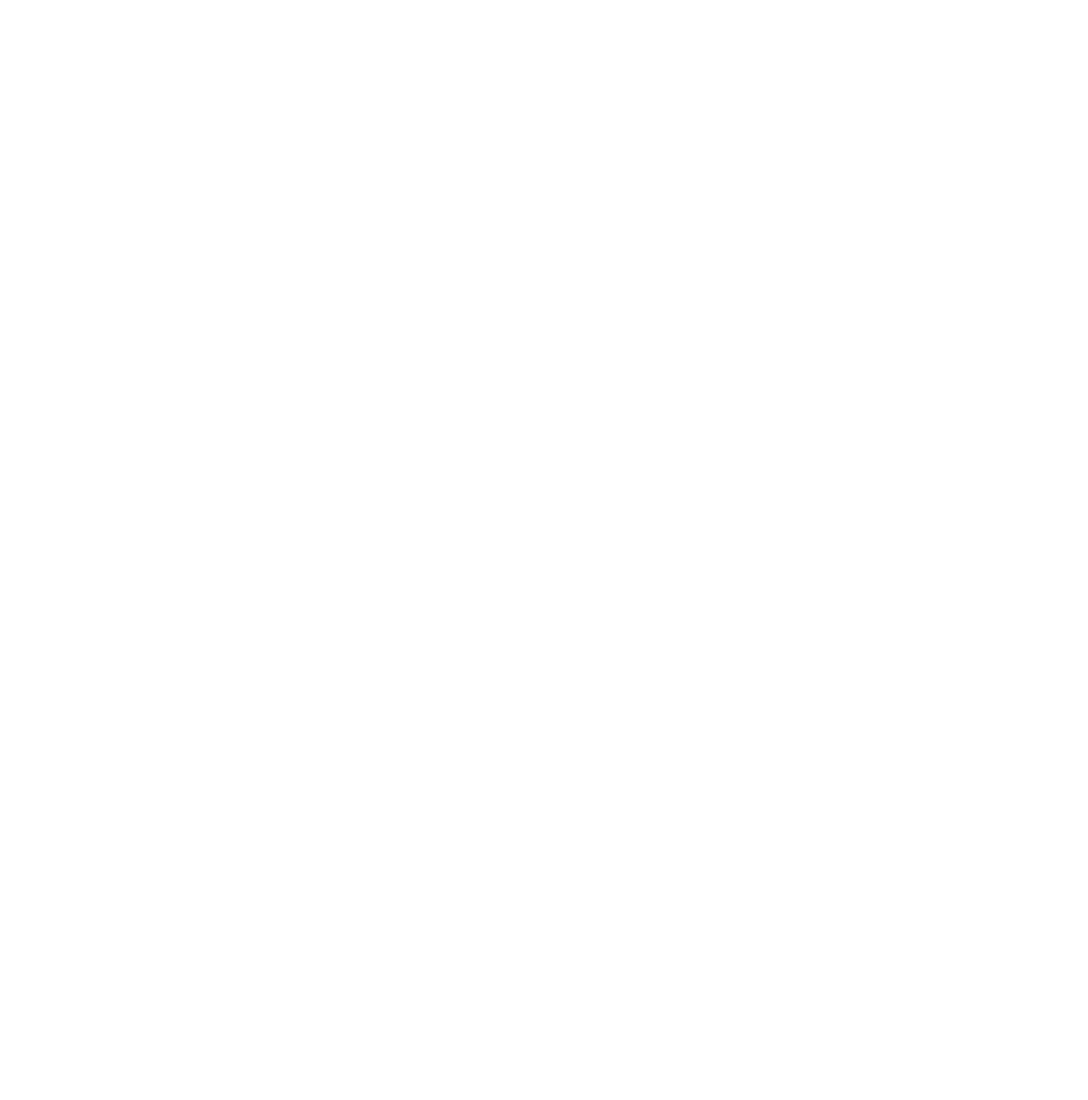
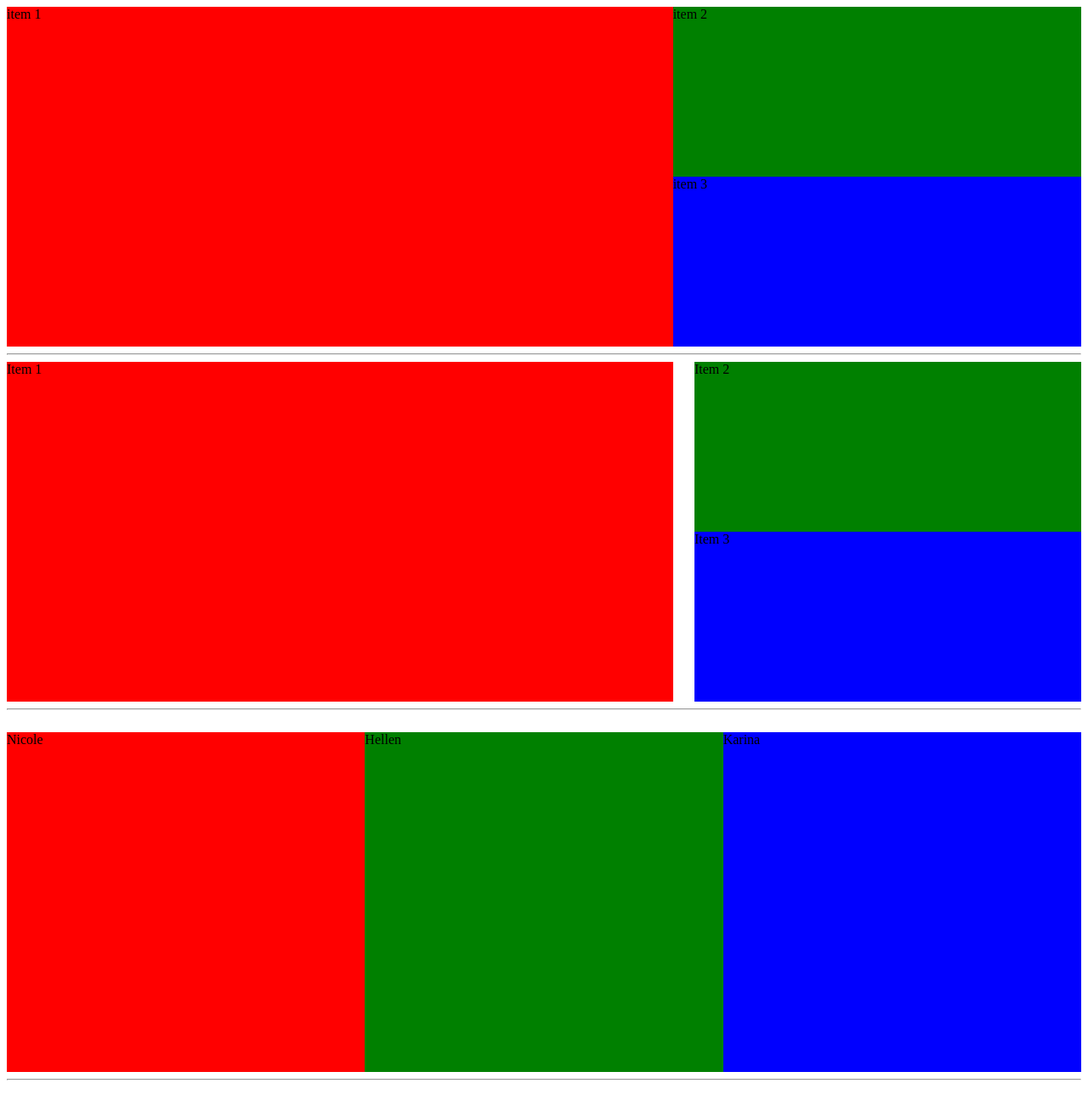
Before and after one commit to MIABUI95/MIABUI95.GITHUB.IO, a plain HTML site: page day3/bai1.html in a window 1280 px wide. Shown: the top 1295 px of the page at 85% size. Before the commit the page ends 800 px from the top, so only its background shows below. Drawn offline with Linux system fonts and the light colour scheme.

Commit message:
home-work

```diff
--- a/day3/bai1.html
+++ b/day3/bai1.html
@@ -3,20 +3,108 @@
 <head>
     <meta charset="UTF-8">
     <meta name="viewport" content="width=device-width, initial-scale=1.0">
-    <title>Document</title>
-    <style> .container {background-color: gray;
+    <title>bai tap ve nha</title>
+    <style>
+    /* bai 1 */
+.container {
+    width: 100%;
     height: 400px;
+    background-color: grey;
     display: flex;
     flex-direction: row;
-    .red {background-color: red;}
-    .
-
-    </style>
+}
+.red {background-color: red;}
+.green {background-color: green;}
+.blue {background-color: blue;}
+.light {
+    width: 100%;
+    height: 50%;
+}
+#left { width: 62%;
+height: 100%;
+}
+#right {width: 38%;
+height: 100%;}
+/* bai 2 */
+.source {width: 100%;
+height: 400px;
+background-color:white;
+display: flex;
+flex-direction:row;
+justify-content: space-between;}
+.Mia {background-color: red;
+width: 62%;
+height: 400px;}
+#children {width: 36%;
+height: 400px;}
+.girl {background-color: blue;
+height: 200px}
+.boy {background-color: green;
+height: 200px}
+/* bai 3 */
+.master {background-color: white;
+width: 100%;
+height: 400px;
+display: flex;
+flex-direction: row;
+}
+.nicole {background-color: red;
+width: 35%;
+height: 400px;}
+.hellen {background-color: green;
+width: 35%;
+height: 400px;}
+.karina {background-color: blue;
+width: 35%;
+height: 400px;}
+/* bai 4 */
+.Australia {width: 100%;
+height: 400px;
+display: flex;
+flex-direction: row;
+justify-content: space-between;}
+.Sydney {background: red;
+width: 32%;
+height: 400px;}
+.Melbourne {background: green;
+width: 32%;
+height: 400px;}
+.Canberra {background: blue;
+width: 32%;
+height: 400px;}
+</style>
 </head>
 <body>
-    <div id="container"> </div>
-    <div id="red left">     </div>
-
-<div class="right"> <div class="</div>
+    <!-- bai 1 -->
+    <div class="container">
+        <div id="left" class="red"> item 1 </div>
+        <div id="right">
+            <div class="light green"> item 2 </div>
+            <div class="light blue"> item 3 </div>
+        </div>
+    </div>
+    <!-- bai 2 -->
+    <hr>
+    <div class="source">
+        <div class="Mia"> Item 1 </div>
+        <div id="children">
+        <div class="baby boy"> Item 2</div>
+        <div class="baby girl"> Item 3</div>
+        </div>
+        </div>
+<!-- bai 3 -->
+<hr> <br>
+<div class="master">
+    <div class="nicole"> Nicole</div>
+    <div class="hellen"> Hellen</div>
+    <div class="karina"> Karina</div>
+</div>
+<hr> <br>
+<!-- bai 4 -->
+<div class="Australia">
+    <div class="Sydney"> Item 1 </div>
+    <div class="Melbourne"> Item 2 </div>
+    <div class="Canberra"> Item 3 </div>
+</div>
 </body>
 </html>
```
Also changed, not shown: day3/bai2.html (added, +23 -0 lines).
